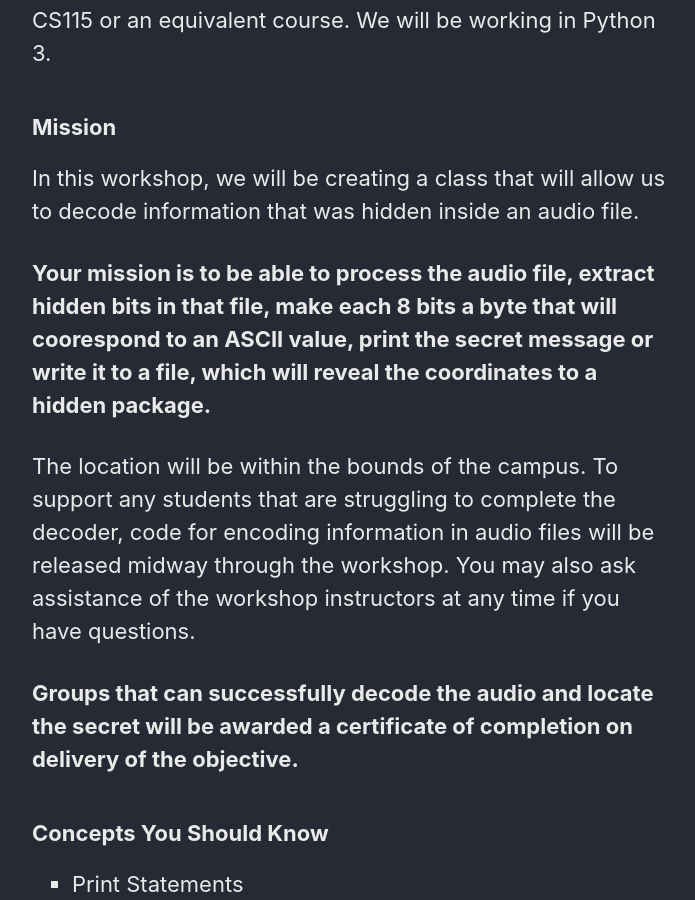
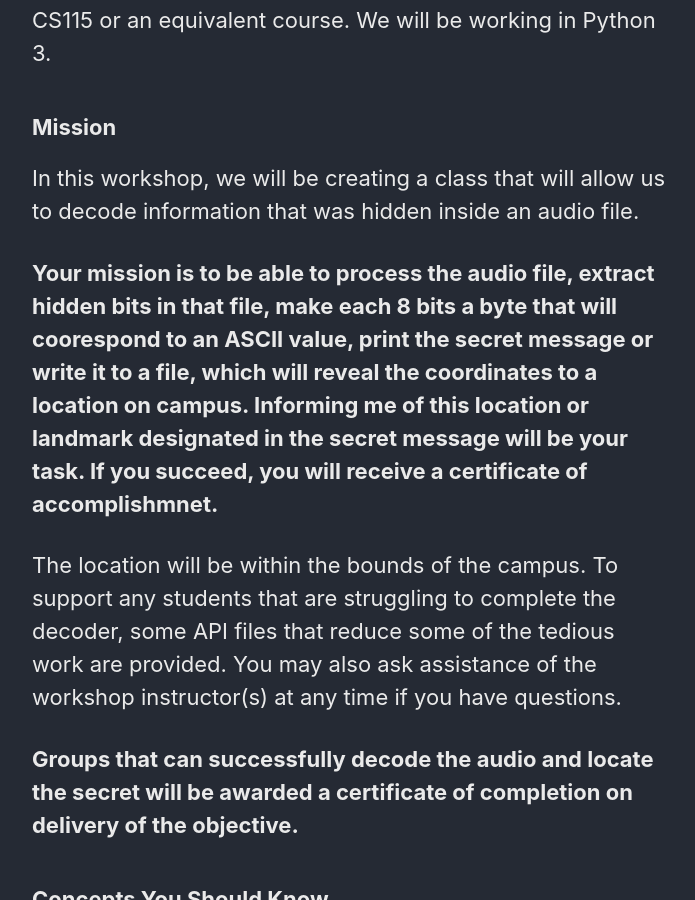
Before and after one commit to david-story/david-story.github.io, a Jekyll site: the page built from _pages/python-instructions.md, in a window 1280 px wide and 900 px high, scrolled down 476 px. Shown: the whole window, without its empty margins (290-985 px from the left). Built offline with Jekyll 4.4.1, drawn with Linux system fonts in a browser that asks for light colours; cached includes are drawn as plain includes; nearby versions of some CDN libraries; some of the changed text lies outside the part shown.

Commit message:
Update python-instructions.md

```diff
--- a/_pages/python-instructions.md
+++ b/_pages/python-instructions.md
@@ -17,10 +17,10 @@ This workshop is intended to help students who have taken CS115 or an equivalent
 In this workshop, we will be creating a class that will allow us to decode information that was hidden inside an audio file.
 
 
-<b>Your mission is to be able to process the audio file, extract hidden bits in that file, make each 8 bits a byte that will coorespond to an ASCII value, print the secret message or write it to a file, which will reveal the coordinates to a hidden package.</b>
+<b>Your mission is to be able to process the audio file, extract hidden bits in that file, make each 8 bits a byte that will coorespond to an ASCII value, print the secret message or write it to a file, which will reveal the coordinates to a location on campus. Informing me of this location or landmark designated in the secret message will be your task. If you succeed, you will receive a certificate of accomplishmnet.</b>
 
 
-The location will be within the bounds of the campus. To support any students that are struggling to complete the decoder, code for encoding information in audio files will be released midway through the  workshop. You may also ask assistance of the workshop instructors at any time if you have questions.
+The location will be within the bounds of the campus. To support any students that are struggling to complete the decoder, some API files that reduce some of the tedious work are provided. You may also ask assistance of the workshop instructor(s) at any time if you have questions.
 
 
 <b>
@@ -63,7 +63,7 @@ One called AudioParse.py that can take your audio files and return a list of sig
 
 ### What you are looking for ###
 
-You will be looking for a message that consists of ASCII characters that form a string that has the name of a location, lattitude and longitudial coordinates, and an additional location description to aid you in finding your secret package. You can use <a href="https://www.gps-coordinates.net/" target="_blank">this website</a> to enter the coordinates you are given.
+You will be looking for a message that consists of ASCII characters that form a string that has the name of a location, lattitude and longitudial coordinates, and an additional location description to aid you in finding your secret landmark. You can use <a href="https://www.gps-coordinates.net/" target="_blank">this website</a> to enter the coordinates you are given.
 
 ### Getting your starting code ###
 
```
